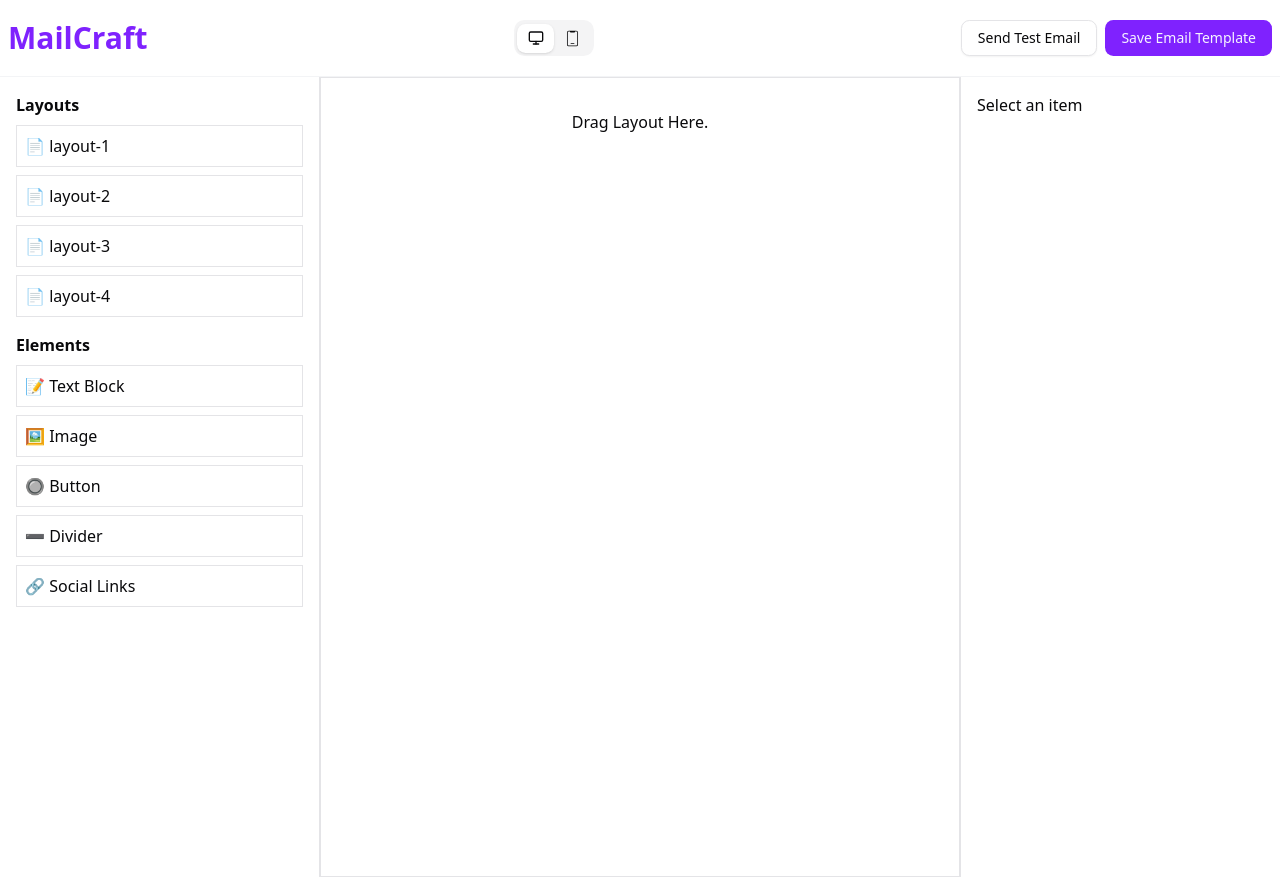
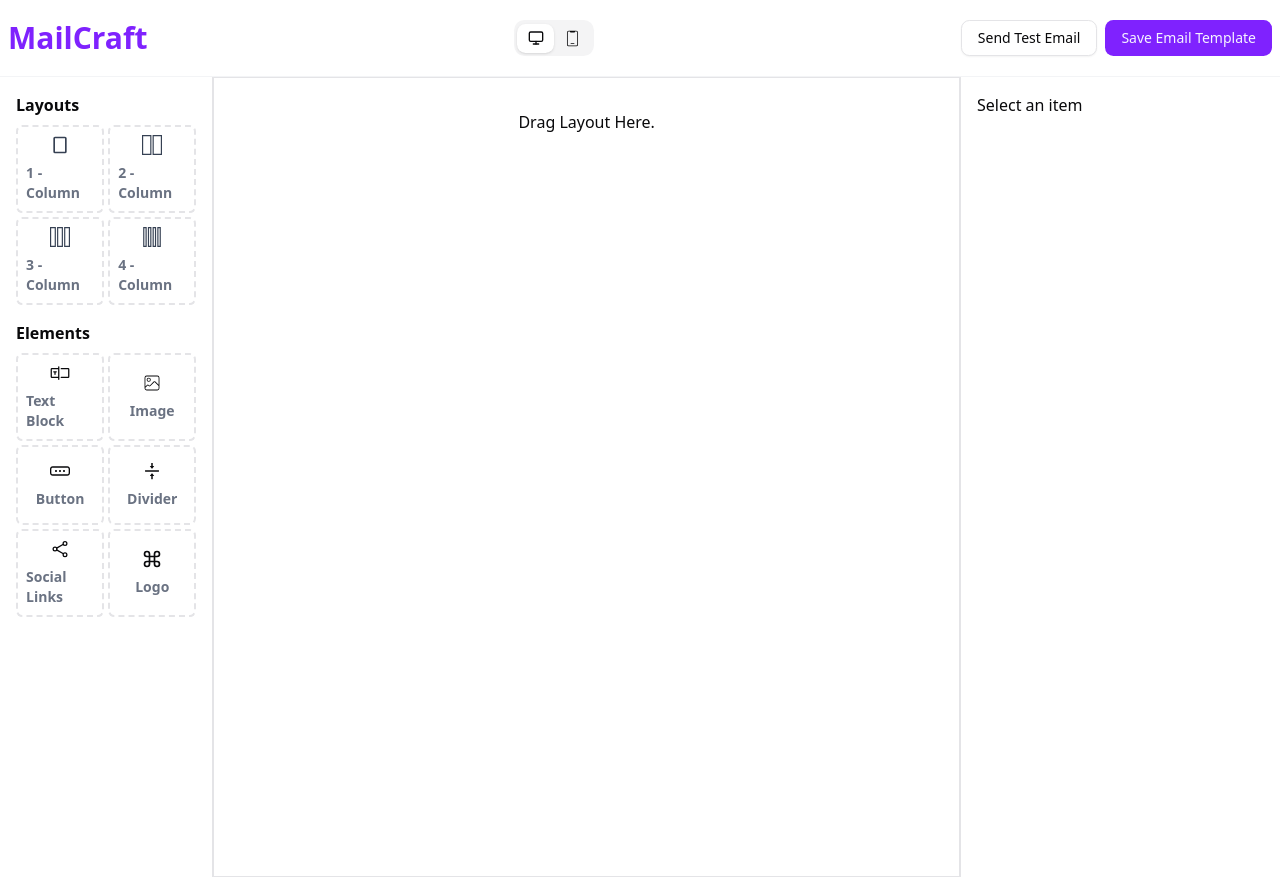
Before and after one commit to Nazmul580/MailCraft, a Next.js app: page /editor in a window 1280 px wide. Built offline with nearby package versions, Linux system fonts and the light colour scheme.

Commit message:
worked on editor left sidebar and redesigned layout and element box

```diff
--- a/components/custom/ElementComponent.js
+++ b/components/custom/ElementComponent.js
@@ -1,5 +1,32 @@
-const ElementComponent = ({ layout }) => {
-  return <div>ElementComponent</div>;
+import React from "react";
+
+const ElementComponent = ({ element }) => {
+  const { tag, style, defaultContent, type } = element;
+
+  // Image tag er jonno 'src' dorkar, onno gular jonno 'children'
+  const props = {
+    style: style,
+    key: element.id,
+  };
+
+  if (type === "image") {
+    props.src = defaultContent;
+    props.alt = "dynamic-img";
+    return React.createElement(tag, props);
+  }
+
+  if (type === "social") {
+    return React.createElement(
+      tag,
+      props,
+      defaultContent.map((link) =>
+        React.createElement("span", { key: link }, link)
+      )
+    );
+  }
+
+  // Normal text ba button er jonno
+  return React.createElement(tag, props, defaultContent);
 };
 
 export default ElementComponent;
--- a/components/custom/LayoutComponent.js
+++ b/components/custom/LayoutComponent.js
@@ -2,6 +2,7 @@
 import useLayoutContext from "@/context/LayoutContext";
 import useTemplateContext from "@/context/TemplateContext";
 import { useState } from "react";
+import ElementComponent from "./ElementComponent";
 
 const LayoutComponent = ({ layout }) => {
   const [dragOver, setDragOver] = useState();
@@ -27,7 +28,7 @@ const LayoutComponent = ({ layout }) => {
     setDragOver(null);
   };
   const getElement = (element) => {
-    return element?.type;
+    if (element?.type) return <ElementComponent element={element} />;
   };
   return (
     <div
--- a/components/custom/SettingsPanel.js
+++ b/components/custom/SettingsPanel.js
@@ -3,7 +3,7 @@ const SettingsPanel = ({ selectedItem, onChangeStyle }) => {
     return <div className="w-1/4 p-4 border-l">Select an item</div>;
 
   return (
-    <div className="w-1/4 p-4 border-l">
+    <div className="w-1/6 p-4 border-l">
       <h2 className="font-bold mb-2">Settings: {selectedItem.name}</h2>
       {selectedItem.settings.map((prop) => (
         <div key={prop} className="mb-2">
--- a/components/custom/Sidebar.js
+++ b/components/custom/Sidebar.js
@@ -24,30 +24,43 @@ const Sidebar = () => {
   };
 
   return (
-    <div className="w-1/4 p-4 border-r">
+    <div className="w-1/6 p-4 border-r">
       <h2 className="font-bold mb-2">Layouts</h2>
+      <div className="grid md:grid-cols-2 gap-1">
         {layouts.map((layout) => (
           <div
             key={layout.id}
             draggable
             onDragStart={() => onDragLayoutStart(layout)}
-          className="p-2 border mb-2 cursor-grab"
+            className="p-2 border-2 border-dashed min-h-20 cursor-grab flex flex-col items-center justify-center gap-2 rounded-sm group hover:border-primary"
           >
-          {layout.icon} {layout.name}
+            <h3 className="group-hover:text-primary text-gray-700">
+              {layout?.icon}
+            </h3>
+            <h3 className="capitalize  text-sm text-gray-500 font-semibold">
+              {layout?.numOfCol} - {layout?.type}
+            </h3>
           </div>
         ))}
+      </div>
 
       <h2 className="font-bold mt-4 mb-2">Elements</h2>
+      <div className="grid md:grid-cols-2 gap-1">
+        {" "}
         {elements.map((el) => (
           <div
             key={el.id}
             draggable
             onDragStart={() => onDragElementStart(el)}
-          className="p-2 border mb-2 cursor-grab"
+            className="p-2 border-2 border-dashed min-h-20 cursor-grab flex flex-col items-center justify-center gap-2 rounded-sm group hover:border-primary"
           >
-          {el.icon} {el.name}
+            <h3 className="group-hover:text-primary">{el.icon}</h3>
+            <h3 className="capitalize  text-sm text-gray-500 font-semibold">
+              {el.name}
+            </h3>
           </div>
         ))}
+      </div>
     </div>
   );
 };
--- a/data/ElementData.js
+++ b/data/ElementData.js
@@ -1,9 +1,17 @@
+import { AiOutlineVerticalAlignMiddle } from "react-icons/ai";
+import { CiImageOn } from "react-icons/ci";
+import { FiCommand } from "react-icons/fi";
+import { IoShareSocialOutline } from "react-icons/io5";
+import { PiTextbox } from "react-icons/pi";
+import { RxButton } from "react-icons/rx";
+
 export const elements = [
   {
     id: "text-1",
     type: "text",
+    tag: "p",
     name: "Text Block",
-    icon: "📝",
+    icon: <PiTextbox size={20} />,
     defaultContent: "Enter your text here...",
     style: {
       fontSize: "16px",
@@ -27,8 +35,9 @@ export const elements = [
   {
     id: "image-1",
     type: "image",
+    tag: "img", // Image er jonno 'img' tag
     name: "Image",
-    icon: "🖼️",
+    icon: <CiImageOn size={20} />,
     defaultContent: "https://via.placeholder.com/150",
     style: {
       width: "100%",
@@ -41,8 +50,9 @@ export const elements = [
   {
     id: "button-1",
     type: "button",
+    tag: "button", // Button er jonno 'button' tag
     name: "Button",
-    icon: "🔘",
+    icon: <RxButton size={20} />,
     defaultContent: "Click Me",
     style: {
       backgroundColor: "#007BFF",
@@ -67,10 +77,12 @@ export const elements = [
   {
     id: "divider-1",
     type: "divider",
+    tag: "hr", // Divider er jonno 'hr' tag
     name: "Divider",
-    icon: "➖",
+    icon: <AiOutlineVerticalAlignMiddle size={20} />,
     style: {
       height: "1px",
+      border: "none",
       backgroundColor: "#cccccc",
       margin: "10px 0",
     },
@@ -79,8 +91,9 @@ export const elements = [
   {
     id: "social-1",
     type: "social",
+    tag: "div", // Social links container er jonno 'div'
     name: "Social Links",
-    icon: "🔗",
+    icon: <IoShareSocialOutline size={20} />,
     defaultContent: ["facebook", "twitter", "instagram"],
     style: {
       display: "flex",
@@ -90,4 +103,17 @@ export const elements = [
     },
     settings: ["display", "gap", "justifyContent", "margin"],
   },
+  {
+    id: "logo",
+    type: "image",
+    tag: "img", // Social links container er jonno 'div'
+    name: "Logo",
+    icon: <FiCommand size={20} />,
+    defaultContent: "https://via.placeholder.com/150",
+    style: {
+      margin: "0",
+      maxHeigth: "40px",
+    },
+    settings: ["width", "height", "margin"],
+  },
 ];
--- a/data/Layouts.js
+++ b/data/Layouts.js
@@ -1,53 +1,68 @@
+import { TbColumns1 } from "react-icons/tb";
+import {
+  TfiLayoutColumn2,
+  TfiLayoutColumn3,
+  TfiLayoutColumn4,
+} from "react-icons/tfi";
+
 export const layouts = [
   {
     id: "layout-1",
-    name: "layout-1",
+    name: "column",
     type: "column",
+    tag: "div",
     numOfCol: 1,
-    icon: "📄",
-
+    icon: <TbColumns1 size={20} />,
     style: {
       padding: "5px",
       margin: "0px",
+      display: "grid",
+      gridTemplateColumns: "repeat(1, 1fr)",
     },
     settings: ["padding", "margin", "backgroundColor"],
   },
   {
     id: "layout-2",
-    name: "layout-2",
+    name: "2-Column",
     type: "column",
+    tag: "div",
     numOfCol: 2,
-    icon: "📄",
-
+    icon: <TfiLayoutColumn2 size={20} />,
     style: {
       padding: "5px",
       margin: "0px",
+      display: "grid",
+      gridTemplateColumns: "repeat(2, 1fr)",
     },
     settings: ["padding", "margin", "backgroundColor"],
   },
   {
     id: "layout-3",
-    name: "layout-3",
+    name: "3-Column",
     type: "column",
+    tag: "div",
     numOfCol: 3,
-    icon: "📄",
-
+    icon: <TfiLayoutColumn3 size={20} />,
     style: {
       padding: "5px",
       margin: "0px",
+      display: "grid",
+      gridTemplateColumns: "repeat(3, 1fr)",
     },
     settings: ["padding", "margin", "backgroundColor"],
   },
   {
     id: "layout-4",
-    name: "layout-4",
+    name: "4-Column",
     type: "column",
+    tag: "div",
     numOfCol: 4,
-    icon: "📄",
-
+    icon: <TfiLayoutColumn4 size={20} />,
     style: {
       padding: "5px",
       margin: "0px",
+      display: "grid",
+      gridTemplateColumns: "repeat(4, 1fr)",
     },
     settings: ["padding", "margin", "backgroundColor"],
   },
```
Lines whose indentation alone changed are shown as unchanged.
